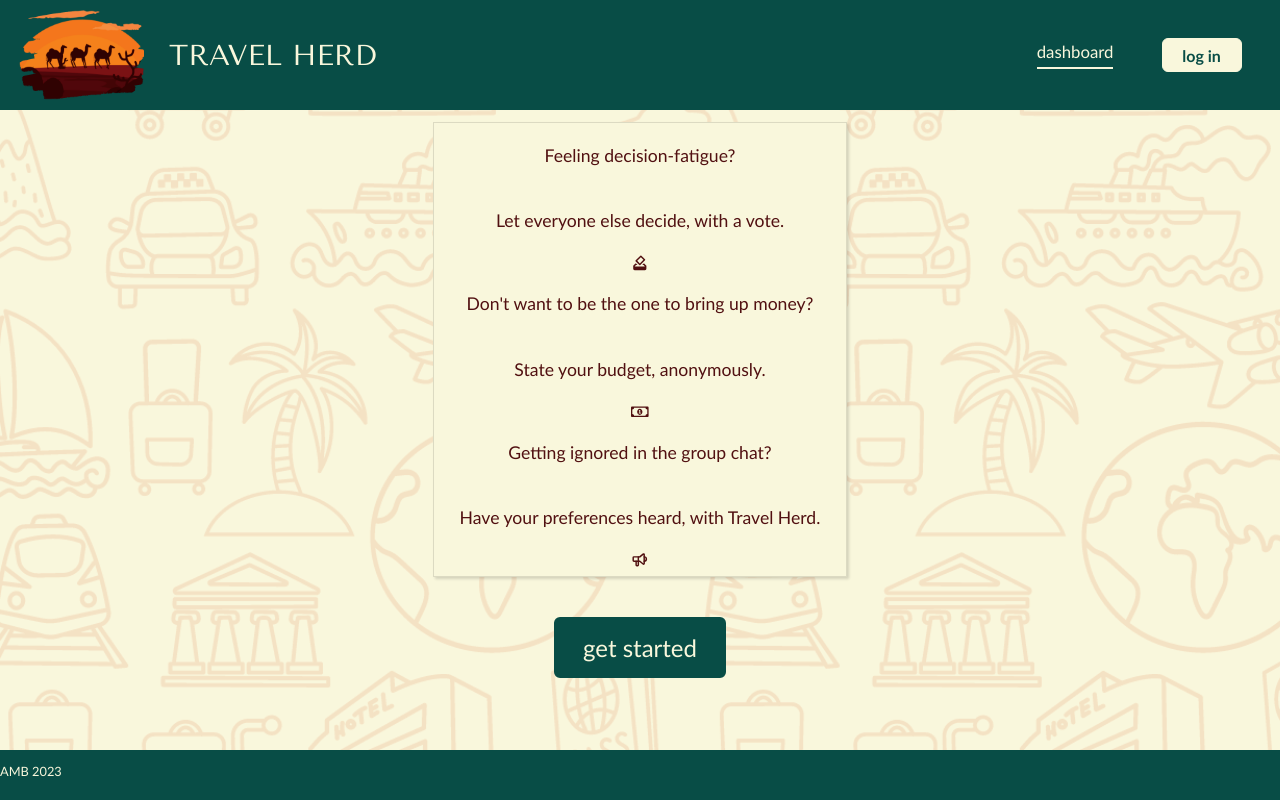
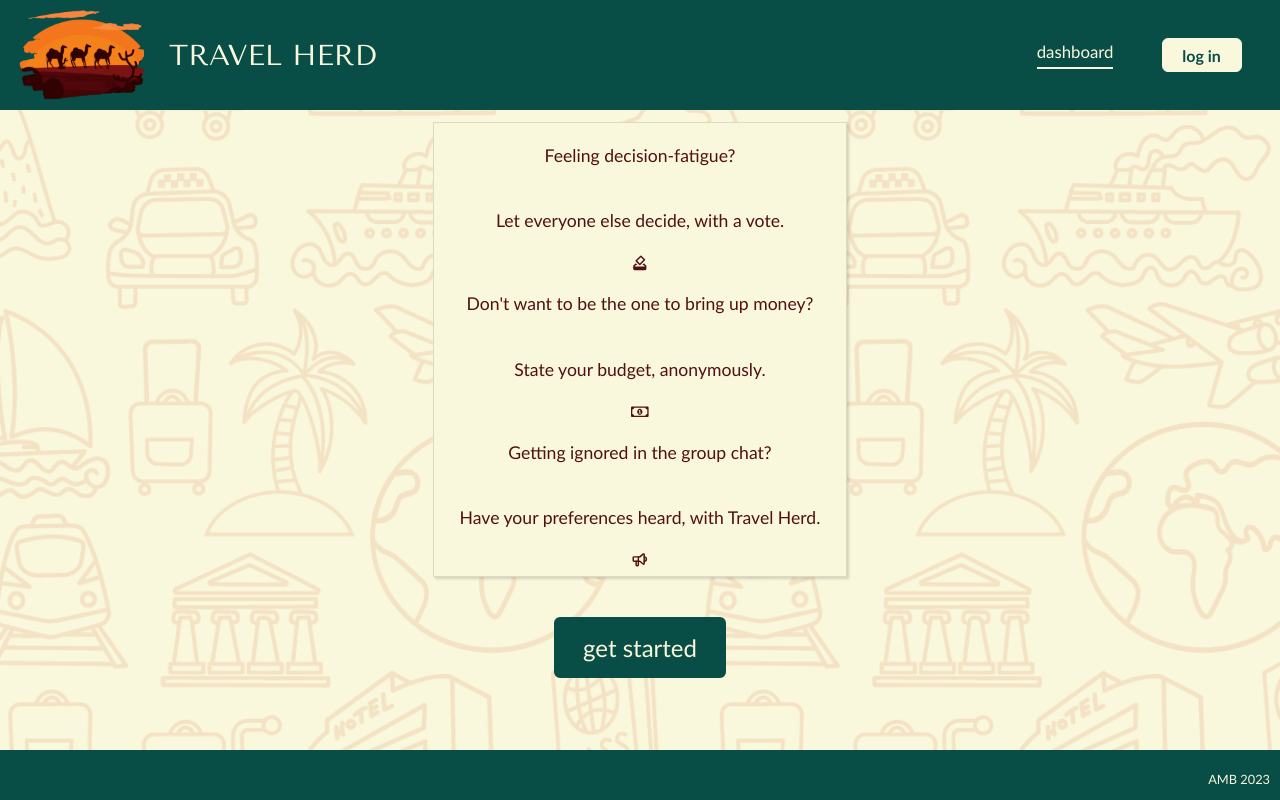
Before and after one commit to SchoolOfCode/bc13_final-project_front-end-amb, a React (Create React App) app: page / in a window 1280 px wide. Built offline with nearby package versions, Linux system fonts and the light colour scheme.

Commit message:
footer text properly aligned

```diff
--- a/src/components/Footer/footer.css
+++ b/src/components/Footer/footer.css
@@ -1,10 +1,11 @@
 footer{
     width: 100%;
     height: 50px;
-    display: flex;
+    /* display: flex; */
     position: relative;
     background-color: var(--green);
     z-index: 3;
+    text-align: right
 }
 
 .footer-right{
@@ -12,8 +13,9 @@ footer{
     font-size: 0.8em;
     justify-content: flex-end;
     gap:8%;
-    padding: 0 3% 0 0;
+    padding: 1 .25% 0 0;
+    padding-top: 1vh;
     float: right;
     text-align: right;
-    margin-right: 30px;
+    margin-right: 10px;
 }
```
